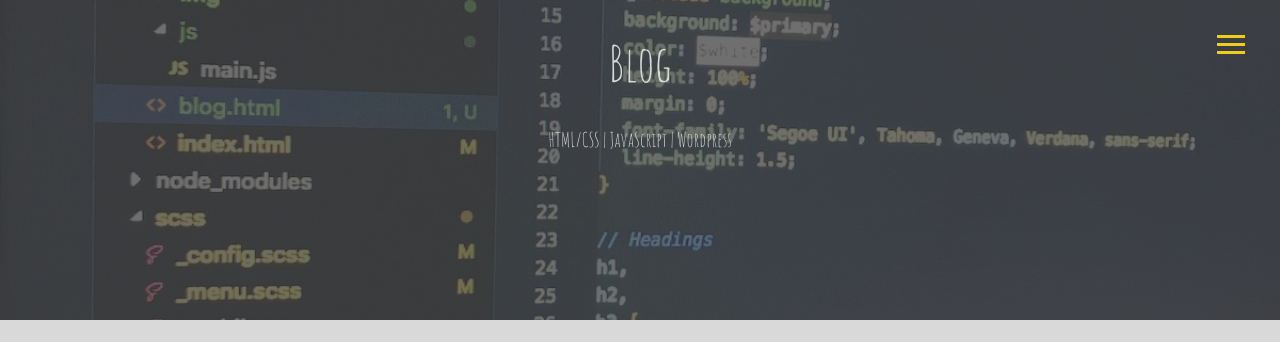
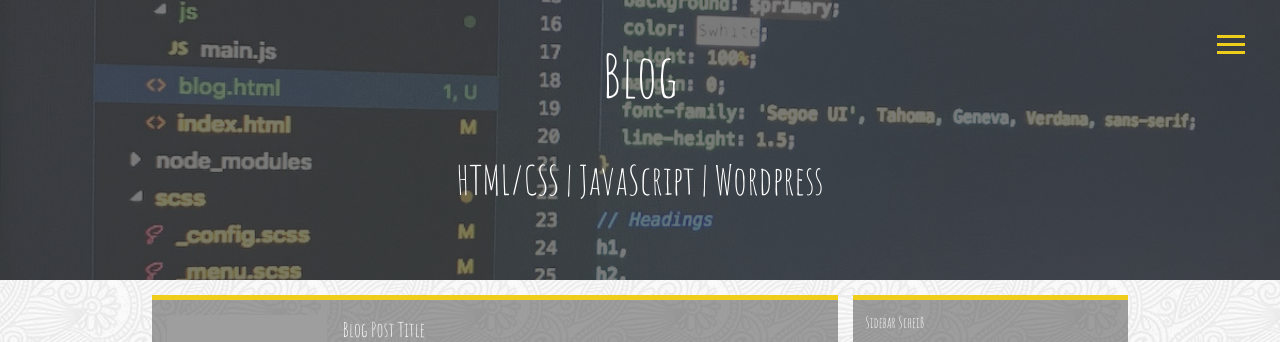
Before and after one commit to Benschodie/benschodie, a website: page dist/blog.html in a window 1280 px wide. Shown: the top 342 px of the page. Drawn offline with Linux system fonts and the light colour scheme; grey boxes are pictures that could not be loaded.

Commit message:
adapt grid

```diff
--- a/scss/_blog.scss
+++ b/scss/_blog.scss
@@ -1,10 +1,9 @@
 .grid {
-  background: rgba($primary, 0.2);
+  background-image: url(../img/full-bloom.png);
   display: grid;
-  grid-template-rows: auto auto 10em;
+  grid-template-rows: auto 10em;
   grid-template-columns: 1fr minmax(40em, 5fr) minmax(15em, 2fr) 1fr;
   grid-template-areas:
-    'hero hero hero hero'
     '. content sidebar .'
     'footer footer footer footer';
   grid-column-gap: 1.5em;
@@ -12,7 +11,6 @@
 
   @include mediaMd {
     grid-template-areas:
-      'hero'
       'content'
       'sidebar'
       'footer';
--- a/scss/_blogpost.scss
+++ b/scss/_blogpost.scss
@@ -2,7 +2,7 @@
   position: relative;
   color: $white;
   text-align: center;
-  height: 40vh;
+  height: 280px;
   background: $blog-hero-image;
   background-position: center;
   background-repeat: no-repeat;
@@ -10,7 +10,7 @@
   width: 100%;
   z-index: -1;
   &::after {
-    content: "";
+    content: '';
     position: absolute;
     top: 0;
     left: 0;
@@ -22,11 +22,11 @@
   }
 
   &__headline {
-    padding: 1em;
-    font-size: 5em;
+    padding: 0.5em;
+    font-size: 6em;
   }
   &__subheadline {
-    font-size: 2em;
+    font-size: 4em;
   }
 }
 
@@ -44,7 +44,7 @@ img {
   margin: 0 auto;
   grid-gap: 10px 50px;
   grid-template-columns: 5fr 12fr 5fr;
-  font-family: Cambria, Cochin, Georgia, "Times New Roman", Times, serif;
+  font-family: Cambria, Cochin, Georgia, 'Times New Roman', Times, serif;
   font-size: 2em;
   color: $primary;
   @include mediaMd {
```
Also changed, not shown: dist/blog.html, dist/css/main.css, dist/img/full-bloom.png (added), dist/img/leaves.png (added).
